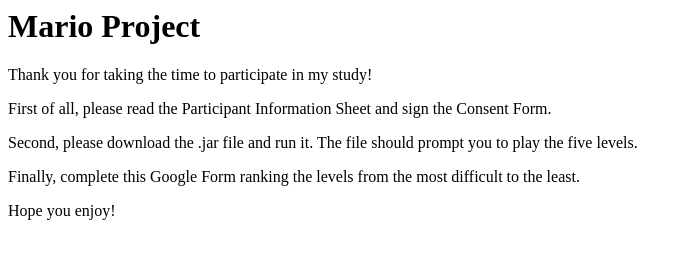
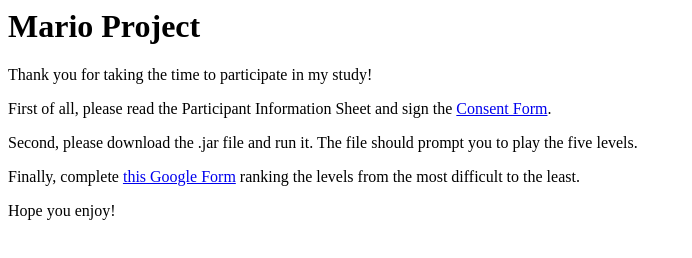
Before and after one commit to PeteLeeds/Uni_Project, a plain HTML site: page index.html in a window 1280 px wide. Shown: the whole page, without its empty margins (0-692 px from the left). Drawn offline with Linux system fonts and the light colour scheme.

Commit message:
Added links to forms

```diff
--- a/index.html
+++ b/index.html
@@ -7,11 +7,11 @@
 
   <p>Thank you for taking the time to participate in my study!</p>
 
-  <p>First of all, please read the Participant Information Sheet and sign the Consent Form.</p>
+  <p>First of all, please read the Participant Information Sheet and sign the <a href=https://docs.google.com/forms/d/e/1FAIpQLSfp3vrsaLLsqfpnRoA9uW4KDGEqnlnT2I9hSZgDxT7Wk4OZ2A/viewform?usp=sf_link>Consent Form</a>.</p>
 
   <p>Second, please download the .jar file and run it. The file should prompt you to play the five levels.</p>
 
-  <p>Finally, complete this Google Form ranking the levels from the most difficult to the least.</p>
+  <p>Finally, complete <a href=https://docs.google.com/forms/d/e/1FAIpQLSeIAXpbpmD7eNnpI4nvH9MzOQ0O64L1qkyMBgj1hkkd2SJzaQ/viewform?usp=sf_link>this Google Form</a> ranking the levels from the most difficult to the least.</p>
 
   <p>Hope you enjoy!</p>
 
```
